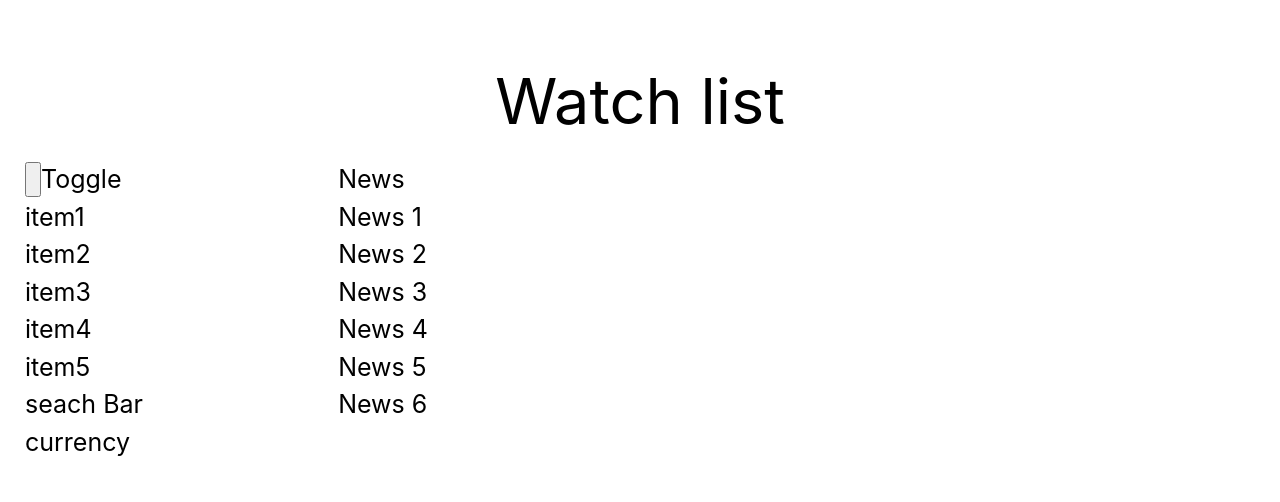
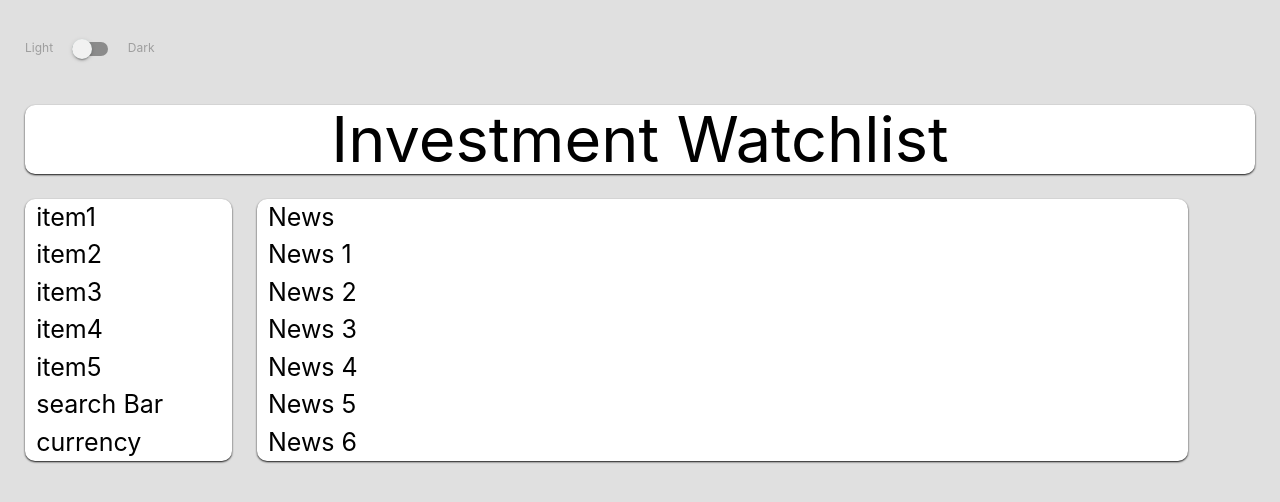
Before and after one commit to jsp220/Investment-Watchlist, a plain HTML site: page index.html in a window 1280 px wide. Drawn offline with nearby package versions, Linux system fonts and the light colour scheme.

Commit message:
Updated css and html.

```diff
--- a/assets/css/style.css
+++ b/assets/css/style.css
@@ -1,10 +1,43 @@
 body {
   padding: 25px;
-    background-color: white;
+  background-color: #e0e0e0;
   color: black;
   font-size: 25px;
 }
+.row {
+  margin-left: auto !important;
+}
 .dark-mode {
-    background-color: black;
-    color: white;
+  background-color: #121212;
+  color: #03DAC5;
 }
+.dark-mode div.col.s9 {
+  background-color:#212121;
+}
+.dark-mode div.col.s2 {
+  background-color:#212121 ;
+}
+.dark-mode header.col-12.center.test {
+  background-color:#212121 ;
+}
+div.col.s9 {
+  background-color: white;
+  border-radius: 10px;
+  box-shadow: 0 1px 2px #121212;
+}
+
+div.col.s2{
+  background-color: white;
+  border-radius: 10px;
+  box-shadow: 0 1px 2px #121212;
+}
+
+header.col-12.center.test{
+  background-color: white;
+  border-radius: 10px;
+  box-shadow: 0 1px 2px #121212;
+}
+
+.rightBox {
+  margin-right: 2%;
+}
--- a/index.html
+++ b/index.html
@@ -7,27 +7,33 @@
     <!-- Compiled and minified CSS -->
     <link rel="stylesheet" href="https://cdnjs.cloudflare.com/ajax/libs/materialize/1.0.0/css/materialize.min.css">
     <link rel="stylesheet" href="./assets/css/style.css">
-    <title>Document</title>
+    <title>Investment Watchlist</title>
 </head>
 <body>
-    <header class="col-12 center test"><h1>Watch list</h1> </header>
+    <div class="switch">
+        <label>
+          Light
+          <input type="checkbox" onclick="DarkMode()">
+          <span class="lever"></span>
+          Dark
+        </label>
+      </div>
+    <header class="col-12 center test"><h1>Investment Watchlist</h1> </header>
 
 <main>
     <div class="p-0 col s12">
         <div class="row">
-            <div class="col s3 test">
-                <input type="button" onclick="DarkMode()">Toggle</input>
-                <div class="test">
+            <div class="col s2 test rightBox">
+
                     <div class="test">item1</div>
                     <div class="test">item2</div>
                     <div class="test">item3</div>
                     <div class="test">item4</div>
                     <div class="test">item5</div>
-                </div>
-                <div class="test">seach Bar</div>
+                <div class="test">search Bar</div>
                 <div class="test">currency</div>
             </div>
-            <div class="col s9 test">News
+            <div class="col s9">News
                 <div class="test">News 1</div>
                 <div class="test">News 2</div>
                 <div class="test">News 3</div>
```
Lines whose indentation alone changed are shown as unchanged.
